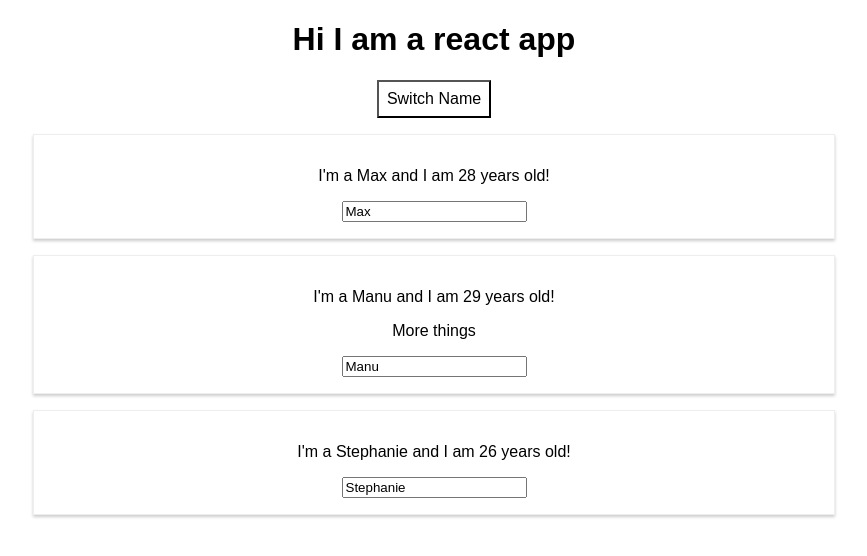
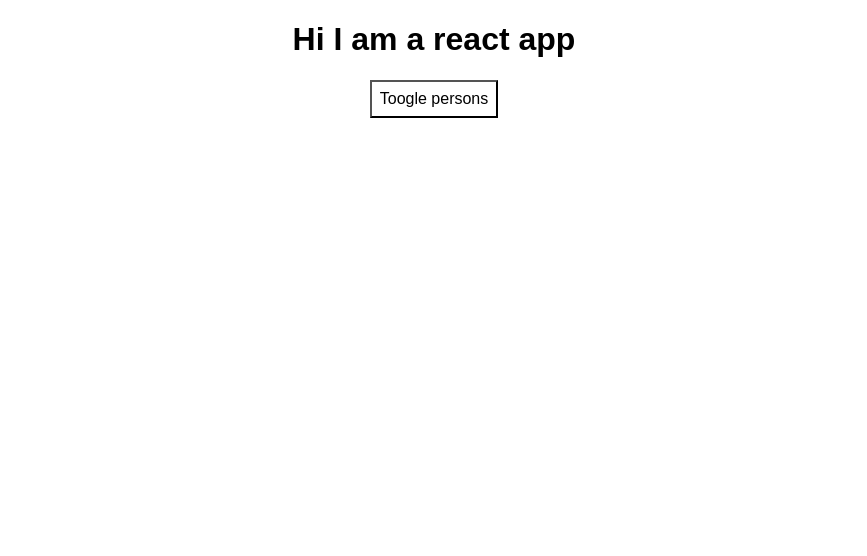
Before and after one commit to mayralgr/reactPractice, a React (Create React App) app in the folder react-application/: page / in a window 1280 px wide. Shown: the top 556 px of the page, without its empty margins (206-1073 px from the left). Built offline with nearby package versions, Linux system fonts and the light colour scheme.

Commit message:
Add render conditionally

```diff
--- a/react-application/src/App.js
+++ b/react-application/src/App.js
@@ -8,6 +8,7 @@
       { name: 'Manu', age: 29 },
       { name: 'Stephanie', age: 26 },
     ],
+    showPersons: false
   }
 
   switchEventHandler = ( newName ) => {
@@ -32,6 +33,11 @@
       ],
     })
   }
+
+  tooglePersonsHandler = () => {
+    const doesShow = this.state.showPersons;
+    this.setState({showPersons: !doesShow});
+  }
   // better to use bind than arrow functions
   render() {
     // inline styles
@@ -46,7 +52,9 @@
       <div className="App">
         <h1>Hi I am a react app </h1>
         <button style={style}
-        onClick={() => this.switchEventHandler('MAXIMILIAN')}>Switch Name</button>
+        onClick={this.tooglePersonsHandler}>Toogle persons</button>
+        { this.state.showPersons ?
+          <div>
             <Person
             name={this.state.persons[0].name}
             age={this.state.persons[0].age}/>
@@ -59,6 +67,11 @@
             <Person
             name={this.state.persons[2].name}
             age={this.state.persons[2].age}/>
+
+          </div>
+        : null
+        }
+
       </div>
     );
   }
```
Lines whose indentation alone changed are shown as unchanged.
